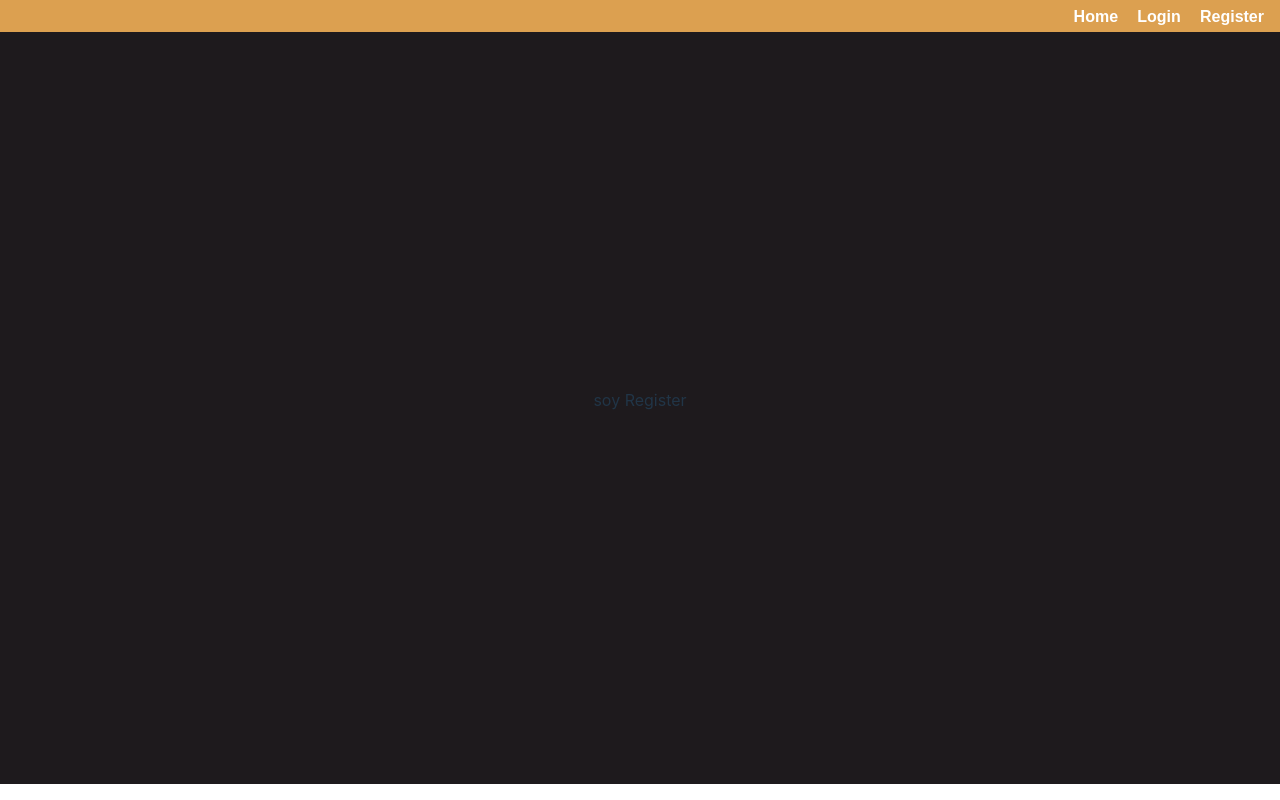
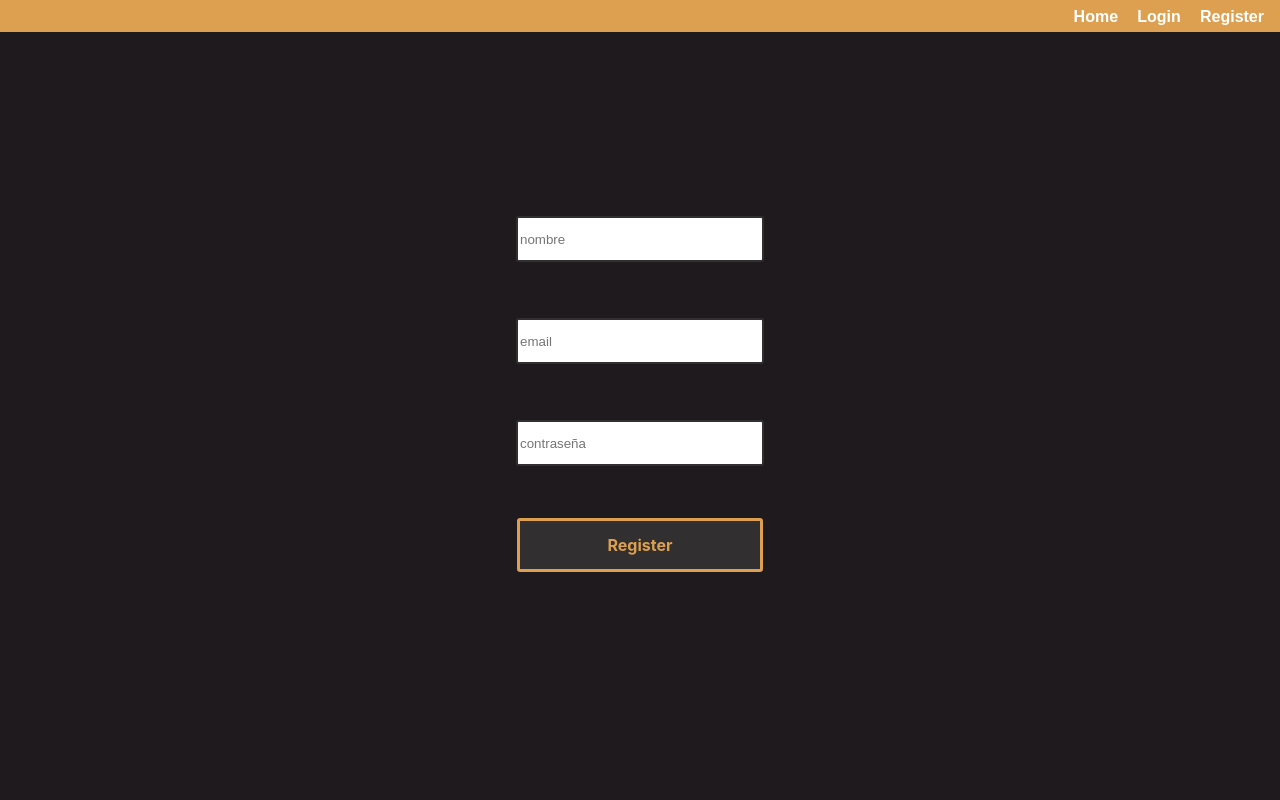
Before and after one commit to MartaGBayona/projectFrontend, a React (Vite) app: page /register in a window 1280 px wide. Built offline with nearby package versions, Linux system fonts and the light colour scheme.

Commit message:
feat: create function Register

```diff
--- a/package.json
+++ b/package.json
@@ -10,7 +10,7 @@
     "preview": "vite preview"
   },
   "dependencies": {
-    "cors": "^2.8.5",
+    "dayjs": "^1.11.10",
     "react": "^18.2.0",
     "react-dom": "^18.2.0",
     "react-jwt": "^1.2.1",
--- a/src/common/Custominput/Custominput.css
+++ b/src/common/Custominput/Custominput.css
@@ -6,6 +6,7 @@
     border-radius: 0.2em;
     margin: 1.5em;
     background-color: rgb(260, 260, 260);
+    color: black;
 }
 
 .inputDesignError {
--- a/src/common/Custominput/Custominput.jsx
+++ b/src/common/Custominput/Custominput.jsx
@@ -1,8 +1,7 @@
 
 import "./Custominput.css"
 
-// eslint-disable-next-line react/prop-types
-export const CustomInput = ({ className, type, name, value, placeholder,disabled, functionChange, onBlurFunction }) => {
+export const CustomInput = ({ className, type, name, value, placeholder,disabled, onChangeFunction, onBlurFunction }) => {
     return (
         <input
             className={className}
@@ -11,7 +10,7 @@ export const CustomInput = ({ className, type, name, value, placeholder,disabled
             name={name}
             disabled={disabled}
             value={value}
-            onChange={functionChange}
+            onChange={onChangeFunction}
             onBlur={onBlurFunction}
 
         />
--- a/src/common/Header/Header.jsx
+++ b/src/common/Header/Header.jsx
@@ -1,10 +1,11 @@
 import { useState, useEffect } from 'react';
 import { CustomLink } from "../CustomLink/CustomLink"
-//import { useNavigate } from "react-router-dom";
+import { useNavigate } from "react-router-dom";
 import "./Header.css"
 
 export const Header = () => {
-    //const navigate = useNavigate();
+    const navigate = useNavigate();
+    const passport = JSON.parse(localStorage.getItem("passport"));
     const [headerScroll, setheaderScroll] = useState (false);
 
     useEffect(() => {
@@ -24,34 +25,41 @@ export const Header = () => {
         };
     }, []);
 
-    const token = false;
+
+    const logOut =() => {
+        localStorage.removeItem("passport")
+        navigate("/login")
+    }
+
     return (
         <div className={headerScroll ? "headerDesign scrolled" : "headerDesign"}>
             <CustomLink
-                title="Home"
-                destination="/"
+                title={"Home"}
+                destination={"/"}
             />
-            {
-                token
+            {passport?.token
                     ? (<div className="authMenu">
                         <CustomLink
-                            title="name"
-                            destination="/profile"
+                            title={passport?.decoded?.name}
+                            destination={"/profile"}
                         />
                         <CustomLink
                             title="Log-out"
                             destination="/"
                         />
-
-                    </div>)
-                    : (<div className="authMenu">
+                        <div onClick={logOut}>
+                            <CustomLink title={"cerrar sesión"}
+                            destination={"/"} />
+                        </div>
+                    </div>
+                    ): (<div className="authMenu">
                         <CustomLink
-                            title="Login"
-                            destination="/login"
+                            title={"Login"}
+                            destination={"/login"}
                         />
                         <CustomLink
-                            title="Register"
-                            destination="/register"
+                            title={"Register"}
+                            destination={"/register"}
                         />
                     </div>)
             }
--- a/src/common/customButton/customButton.jsx
+++ b/src/common/customButton/customButton.jsx
@@ -1,6 +1,5 @@
 import "./customButton.css"
 
-// eslint-disable-next-line react/prop-types
 export const CustomButton = ({ className, title, functionEmit }) => {
     return (
         <div className={className} onClick={functionEmit}>
--- a/src/pages/Home/Home.css
+++ b/src/pages/Home/Home.css
@@ -1,6 +1,6 @@
 .homeDesign {
 
-    height: 96vh;
+    height: 100vh;
     width: 100vw;
 
     background-color: rgb(30, 26, 29);
--- a/src/pages/Login/Login.css
+++ b/src/pages/Login/Login.css
@@ -1,6 +1,6 @@
 .loginDesign {
 
-    height: 96vh;
+    height: 100vh;
     width: 100vw;
 
     background-color: rgb(30, 26, 29);
--- a/src/pages/Login/Login.jsx
+++ b/src/pages/Login/Login.jsx
@@ -31,7 +31,7 @@ export const Login = () => {
         if (tokenStorage) {
             navigate("/")
         }
-    }, [tokenStorage]);
+    }, [tokenStorage, navigate]);
 
     const inputHandler = (e) => {
         setCredenciales((prevState) => ({
@@ -92,7 +92,7 @@ export const Login = () => {
                     name={"email"}
                     disabled={""}
                     value={credenciales.email || ""}
-                    onChange={(e) => inputHandler(e)}
+                    onChangeFunction={(e) => inputHandler(e)}
                     onBlurFunction={(e) => checkError(e)}
 
                 />
@@ -105,7 +105,7 @@ export const Login = () => {
                     name="password"
                     disabled={""}
                     value={credenciales.password || ""}
-                    onChange={(e) => inputHandler(e)}
+                    onChangeFunction={(e) => inputHandler(e)}
                     onBlurFunction={(e) => checkError(e)}
                 />
                 <div className="error">{credencialesError.passwordError}</div>
--- a/src/pages/Register/Register.css
+++ b/src/pages/Register/Register.css
@@ -1,6 +1,6 @@
 .registerDesign {
 
-    height: 96vh;
+    height: 100vh;
     width: 100vw;
 
     background-color: rgb(30, 26, 29);
--- a/src/pages/Register/Register.jsx
+++ b/src/pages/Register/Register.jsx
@@ -1,10 +1,110 @@
 import "./Register.css"
+import { useState } from "react"
+import { CustomInput } from "../../common/Custominput/Custominput"
 import { Header } from "../../common/Header/Header"
+import { CustomButton } from "../../common/customButton/customButton"
+import { RegisterUser } from "../../services/apiCalls"
+import { useNavigate } from "react-router-dom"
+import { validate } from "../../utils/functions"
+
 export const Register = () => {
+    const navigate = useNavigate();
+
+    const [user, setUser] = useState({
+        name: "",
+        email: "",
+        password: "",
+    });
+
+    const [userError, setUserError] = useState({
+        nameError: "",
+        emailError: "",
+        passwordError: "",
+    });
+
+    const [msgError, setMsgError] = useState("");
+
+    const inputHandler = (e) => {
+        setUser((prevState) => ({
+            ...prevState,
+            [e.target.name]: e.target.value,
+        }));
+    };
+
+    const checkError = (e) => {
+        const error = validate(e.target.name, e.target.value);
+
+        setUserError((prevState) => ({
+            ...prevState,
+            [e.target.name + "Error"]: error
+        }));
+    };
+
+    const registerMe = async () => {
+        try {
+            for (let element in user) {
+                if (user[element] === "") {
+                    throw new Error("Todos los campos deben ser completados")
+                }
+            }
+
+            const fetched = await RegisterUser(user);
+
+            console.log(fetched)
+            setMsgError(fetched.message)
+
+            setTimeout(() => {
+                navigate("/")
+            }, 1200);
+        } catch (error) {
+            setMsgError(error.message)
+        }
+    };
+
     return (
         <>
             <Header />
-            <div className="registerDesign">soy Register</div>
+            <div className="registerDesign">
+                <CustomInput
+                    className={`inputDesign ${userError.nameError !== "" ? "inputDesignError" : ""
+                        }`}
+                    type={"text"}
+                    placeholder={"nombre"}
+                    name={"name"}
+                    value={user.name || ""}
+                    onChangeFunction={(e) => inputHandler(e)}
+                    onBlurFunction={(e) => checkError(e)}
+                />
+                <div className="error">{userError.nameError}</div>
+                <CustomInput
+                    className={`inputDesign ${userError.emailError !== "" ? "inputDesignError" : ""
+                        }`}
+                    type={"email"}
+                    placeholder={"email"}
+                    name={"email"}
+                    value={user.email || ""}
+                    onChangeFunction={(e) => inputHandler(e)}
+                    onBlurFunction={(e) => checkError(e)}
+                />
+                <div className="error">{userError.emailError}</div>
+                <CustomInput
+                    className={`inputDesign ${userError.passwordError !== "" ? "inputDesignError" : ""
+                        }`}
+                    type={"password"}
+                    placeholder={"contraseña"}
+                    name={"password"}
+                    value={user.password || ""}
+                    onChangeFunction={(e) => inputHandler(e)}
+                    onBlurFunction={(e) => checkError(e)}
+                />
+                <div className="error">{userError.passwordError}</div>
+                <CustomButton
+                className={"buttonDesign"}
+                title={"Register"}
+                functionEmit={registerMe}
+                />
+                <div className="error">{msgError}</div>
+            </div>
         </>
     )
 }
--- a/src/utils/functions.jsx
+++ b/src/utils/functions.jsx
@@ -18,7 +18,7 @@ export const validate = (type, value) => {
                 const emailRegex = /^\w+([.-_+]?\w+)*@\w+([.-]?\w+)*(\.\w{2,10})+$/;
 
                 if(!emailRegex.test(value)) {
-                    return "EL formato del correo es incorrecto"
+                    return "El formato del correo es incorrecto"
                 }
 
             return "";
@@ -28,5 +28,9 @@ export const validate = (type, value) => {
                 if(!value.length < 6 || !value.length >10) {
                     return "El password debe contener entre 6 y 10 caracteres"
                 }
+
+                return "";
+            default:
+                console.log("mensaje default")
     }
 }
```
Also changed, not shown: 1 other file (tests, documents, lock files or other folders).
